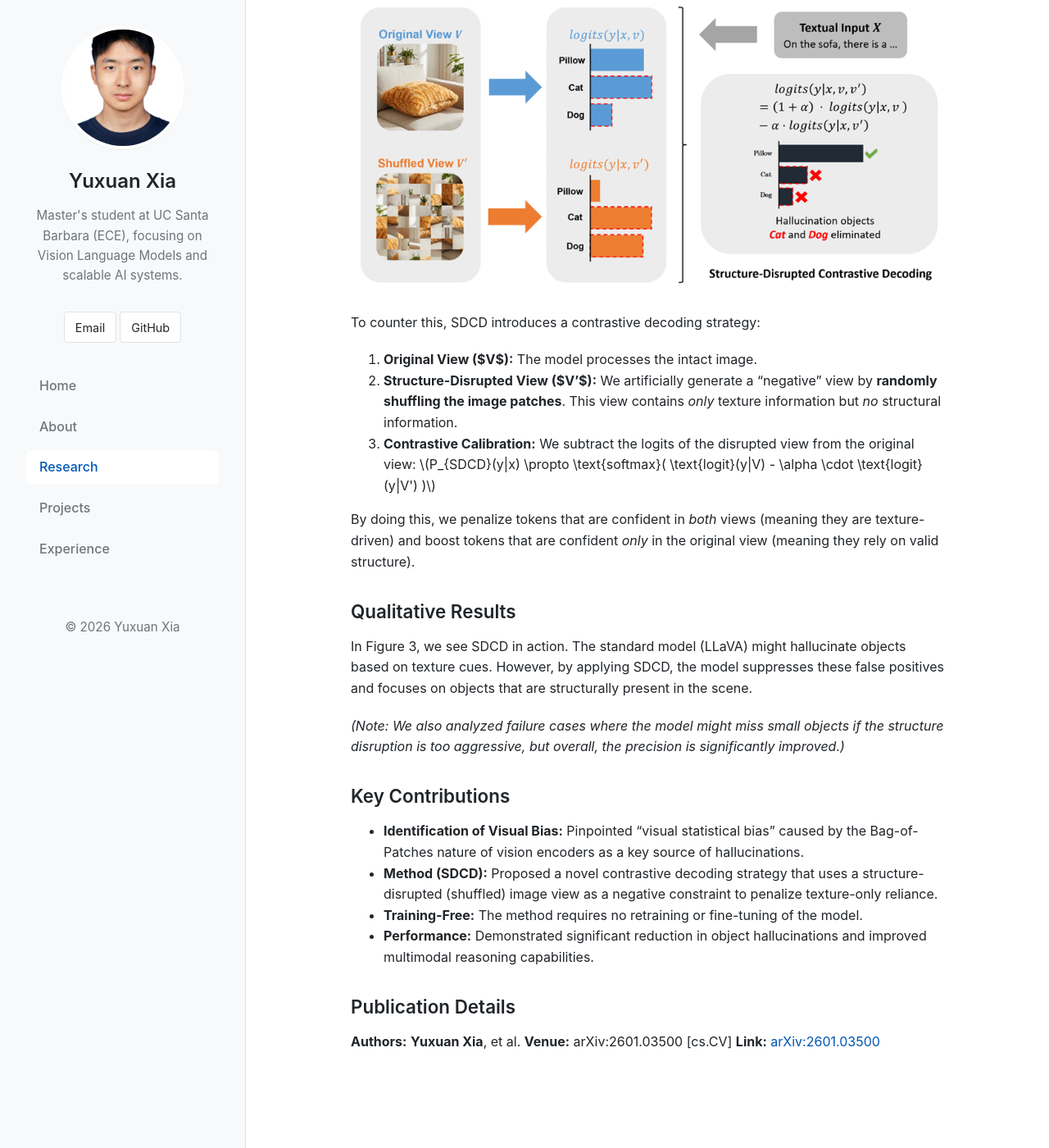
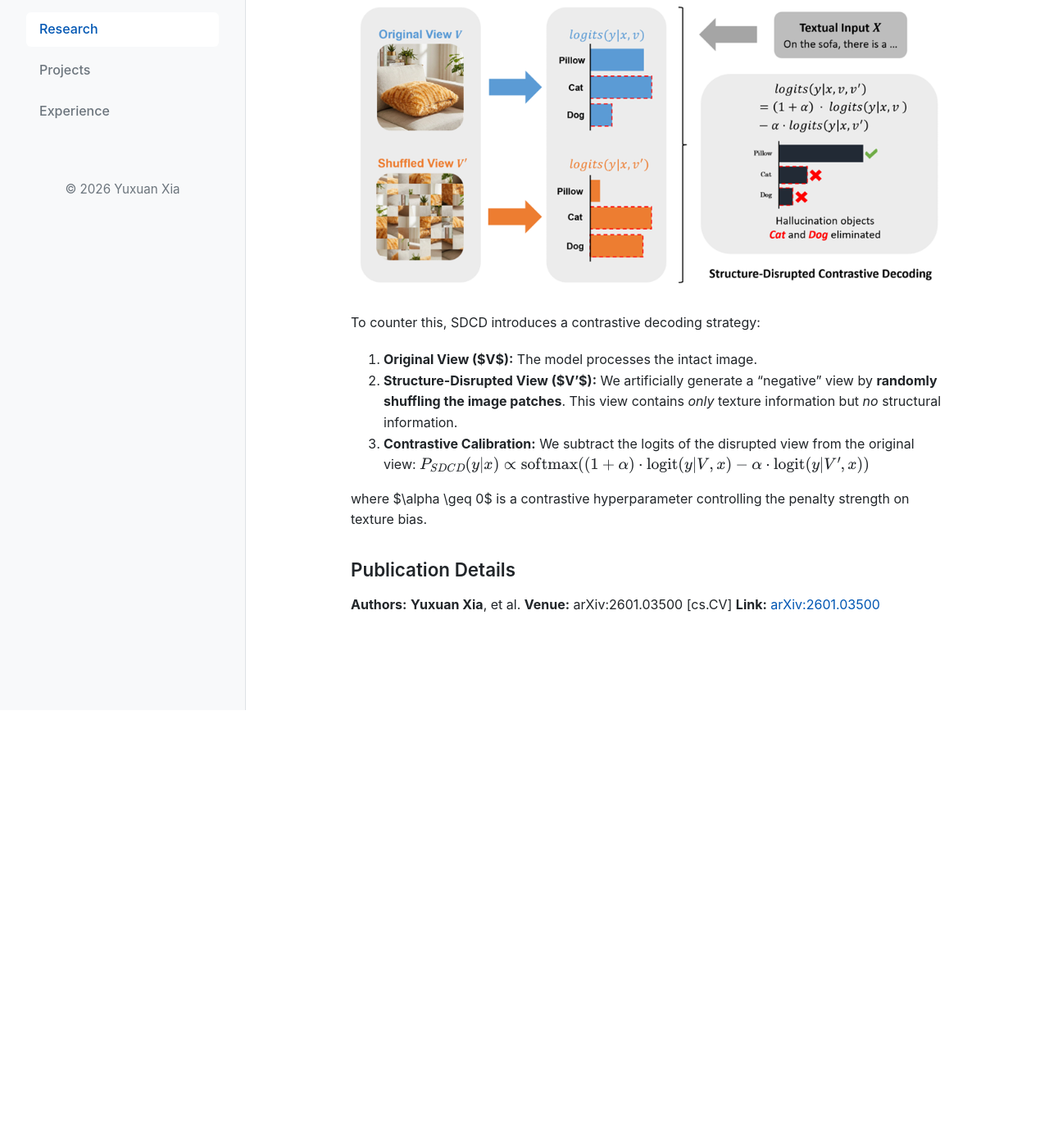
Before and after one commit to xyx-creator/xyx-creator.github.io, a Jekyll site: the page built from _research/2026-01-07-sdcd.md, in a window 1280 px wide and 1400 px high, scrolled down 3033 px. Shown: the whole window at 82% size. Built offline with Jekyll 4.4.1, drawn with Linux system fonts in a browser that asks for light colours; after the commit the page ends 3899 px from its top, so only the background shows below that.

Commit message:
Remove redundant sections in SDCD research, fix formula notation, and enable MathJax support

```diff
--- a/_layouts/default.html
+++ b/_layouts/default.html
@@ -13,6 +13,10 @@
 
     <!-- CSS -->
     <link rel="stylesheet" href="{{ '/assets/css/style.css' | relative_url }}">
+
+    <!-- MathJax -->
+    <script src="https://polyfill.io/v3/polyfill.min.js?features=es6"></script>
+    <script id="MathJax-script" async src="https://cdn.jsdelivr.net/npm/mathjax@3/es5/tex-mml-chtml.js"></script>
 
     <!-- SEO Tag -->
     {% seo %}
--- a/_research/2026-01-07-sdcd.md
+++ b/_research/2026-01-07-sdcd.md
@@ -59,21 +59,9 @@ To counter this, SDCD introduces a contrastive decoding strategy:
 1.  **Original View ($V$):** The model processes the intact image.
 2.  **Structure-Disrupted View ($V'$):** We artificially generate a "negative" view by **randomly shuffling the image patches**. This view contains *only* texture information but *no* structural information.
 3.  **Contrastive Calibration:** We subtract the logits of the disrupted view from the original view:
-    $$ P_{SDCD}(y|x) \propto \text{softmax}( \text{logit}(y|V) - \alpha \cdot \text{logit}(y|V') ) $$
+    $$ P_{SDCD}(y|x) \propto \text{softmax}( (1+\alpha) \cdot \text{logit}(y|V, x) - \alpha \cdot \text{logit}(y|V', x) ) $$
 
-By doing this, we penalize tokens that are confident in *both* views (meaning they are texture-driven) and boost tokens that are confident *only* in the original view (meaning they rely on valid structure).
-
-### Qualitative Results
-
-In Figure 3, we see SDCD in action. The standard model (LLaVA) might hallucinate objects based on texture cues. However, by applying SDCD, the model suppresses these false positives and focuses on objects that are structurally present in the scene.
-
-*(Note: We also analyzed failure cases where the model might miss small objects if the structure disruption is too aggressive, but overall, the precision is significantly improved.)*
-
-### Key Contributions
-*   **Identification of Visual Bias:** Pinpointed "visual statistical bias" caused by the Bag-of-Patches nature of vision encoders as a key source of hallucinations.
-*   **Method (SDCD):** Proposed a novel contrastive decoding strategy that uses a structure-disrupted (shuffled) image view as a negative constraint to penalize texture-only reliance.
-*   **Training-Free:** The method requires no retraining or fine-tuning of the model.
-*   **Performance:** Demonstrated significant reduction in object hallucinations and improved multimodal reasoning capabilities.
+where $\alpha \geq 0$ is a contrastive hyperparameter controlling the penalty strength on texture bias.
 
 ### Publication Details
 **Authors:** **Yuxuan Xia**, et al.
```
